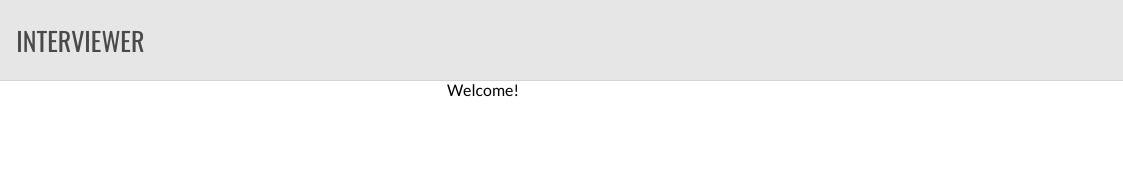
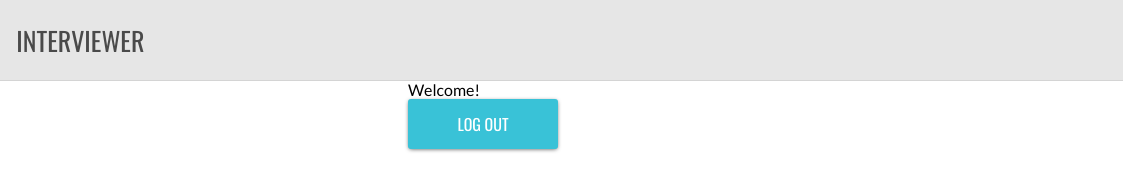
Before and after one commit to green-fox-academy/epam-2-project, a website: page public/index.html at #/home in a window 1280 px wide. Shown: the full height of the page, 157-1280 px from the left. Drawn offline with nearby package versions, Linux system fonts and the light colour scheme; files that its build step writes are made by us from their sources.

Commit message:
Add logout button to home.html

```diff
--- a/public/templates/partial-home.html
+++ b/public/templates/partial-home.html
@@ -4,5 +4,6 @@
   <div class="homepage">
     <div>{{email}}</div>
     <div>Welcome!</div>
+    <button class="logoutButton">log out</button>
   </div>
 </div>
```
